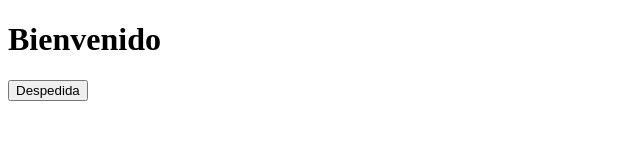
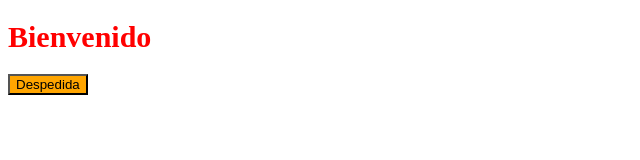
Before and after one commit to egarcia9543/MyRepoTaller, a plain HTML site: page index.html in a window 1280 px wide. Shown: the whole page, without its empty margins (0-640 px from the left). Drawn offline with Linux system fonts and the light colour scheme.

Commit message:
Creacion de archivo con los estilos e informe

```diff
--- a/index.html
+++ b/index.html
@@ -5,6 +5,7 @@
     <meta http-equiv="X-UA-Compatible" content="IE=edge">
     <meta name="viewport" content="width=device-width, initial-scale=1.0">
     <title>Document</title>
+    <link rel="stylesheet" href="styles.css">
 </head>
 <body>
     <h1>Bienvenido</h1>
--- /dev/null
+++ b/styles.css
@@ -0,0 +1,8 @@
+h1 {
+    font-size: 30px;
+    color: red;
+}
+
+button {
+    background-color: orange;
+}
```
Also changed, not shown: 1 other file.
